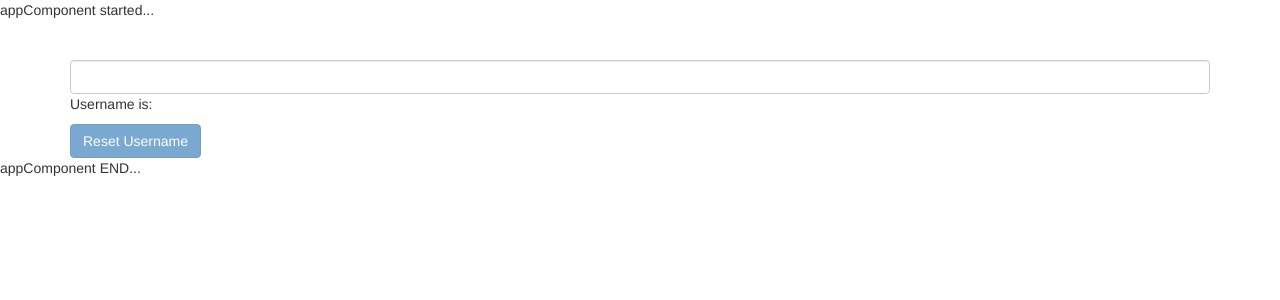
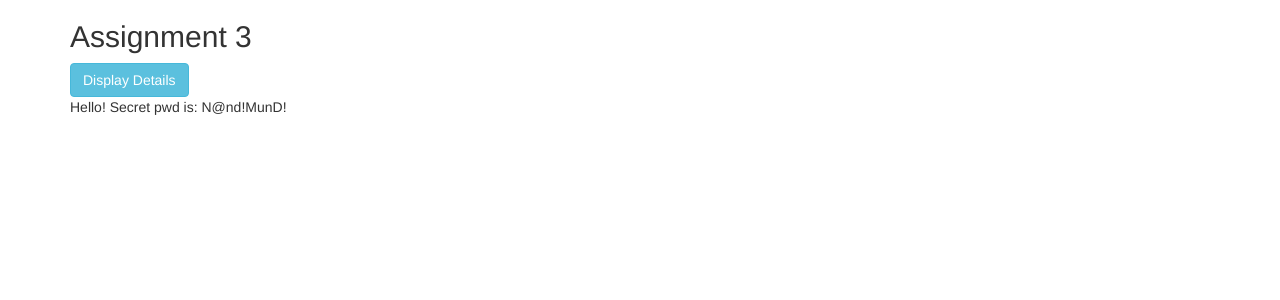
Before and after one commit to saswat-23/my-first-app, an Angular app: page / in a window 1280 px wide. Shown: the top 300 px of the page. Built offline with nearby package versions, Linux system fonts and the light colour scheme.

Commit message:
Assignment 3
All points for assignment 3

```diff
--- a/src/app/app.component.html
+++ b/src/app/app.component.html
@@ -1,34 +1,3 @@
-appComponent started...
-<br><br><br>
-
-<!-- <div><b>Allow New Server Status:</b> {{allowedNewServer}}</div>
-
-<app-server></app-server> -->
-
-<!-- <label>Server Name</label>
-<input type="text" class="form-control"
-(input)="onServerNameUpdate($event)"
-> -->
-
-<!-- <br>
-<label>Server Name</label>
-<input type="text"
-[(ngModel)]="serverName"
-> -->
-
-<!-- <p>{{serverName}}</p> -->
-
-
-<!-- <button class='btn btn-primary'
-[disabled]="!allowedNewServer"
-(click)="onCreateServer()">Add Server</button>
-
-<p>{{serverCreationStatus}}</p>
-
-
-<br><br><br> -->
-
-<app-ass2></app-ass2>
-
-
-appComponent END...
+<!-- <app-ass2></app-ass2>
+<br> -->
+<app-ass3></app-ass3>
--- a/src/app/app.module.ts
+++ b/src/app/app.module.ts
@@ -8,6 +8,7 @@ import { WarningAlertComponent } from './warningalert/warningalert.component';
 import { InfoAlertComponent } from './info-alert/info-alert.component';
 import { ServerComponent } from './server/server.component';
 import { Ass2Component } from './ass2/ass2.component';
+import { Ass3Component } from './ass3/ass3.component';
 
 @NgModule({
   declarations: [
@@ -16,7 +17,8 @@ import { Ass2Component } from './ass2/ass2.component';
     SuccessAlertComponent,
     InfoAlertComponent,
     ServerComponent,
-    Ass2Component
+    Ass2Component,
+    Ass3Component
   ],
   imports: [
     BrowserModule,
--- /dev/null
+++ b/src/app/ass3/ass3.component.css
@@ -0,0 +1,4 @@
+
+.tColor{
+    color:wheat;
+}
--- /dev/null
+++ b/src/app/ass3/ass3.component.html
@@ -0,0 +1,31 @@
+
+<div class='container'>
+
+    <h2>Assignment 3</h2>
+
+    <input type='button' value='Display Details' class='btn btn-info'
+    (click)="onBtnClick()"
+    >
+    <p [hidden]="paraHideStatus">Hello! Secret pwd is: N@nd!MunD!</p>
+
+    <div>
+        <p *ngFor = "let log of logArr, let i=index" >
+
+            <span *ngIf = "i>3; else xyz;">
+                ABC
+            </span>
+            <ng-template #xyz>
+                XYZ
+            </ng-template>
+
+
+            <!-- <span [ngStyle]="{backgroundColor:(i > 3 ? 'blue':'red')}"
+                  [ngClass]="{tColor:i > 3}"
+            >
+                  {{log}}
+            </span>     -->
+        </p>
+    </div>
+
+
+</div>
--- /dev/null
+++ b/src/app/ass3/ass3.component.ts
@@ -0,0 +1,29 @@
+import { Component, OnInit } from '@angular/core';
+
+@Component({
+  selector: 'app-ass3',
+  templateUrl: './ass3.component.html',
+  styleUrls: ['./ass3.component.css']
+})
+export class Ass3Component implements OnInit {
+
+  paraHideStatus = false;
+  logArr = [];
+  logCount = 0;
+
+  constructor() { }
+
+  ngOnInit(): void {
+  }
+
+  onBtnClick(){
+    this.paraHideStatus = !this.paraHideStatus;
+    this.logCount++;
+    this.updateLogger()
+  }
+
+  updateLogger(){
+    this.logArr.push("button clicked for ["+this.logCount+"] times..");
+  }
+
+}
```
